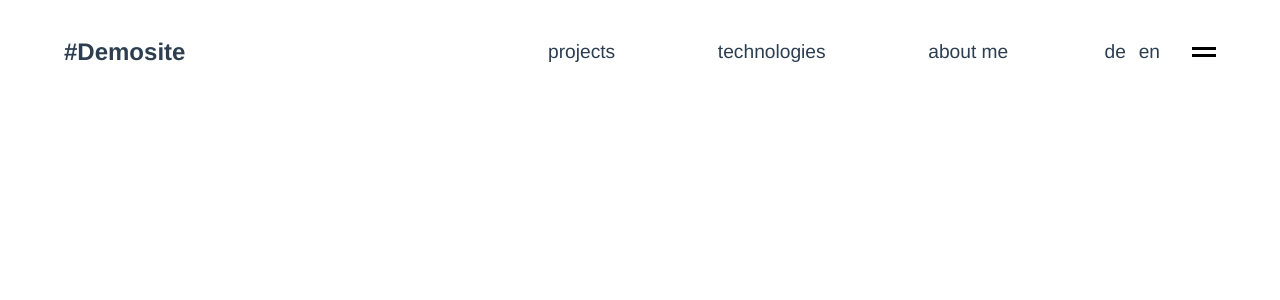
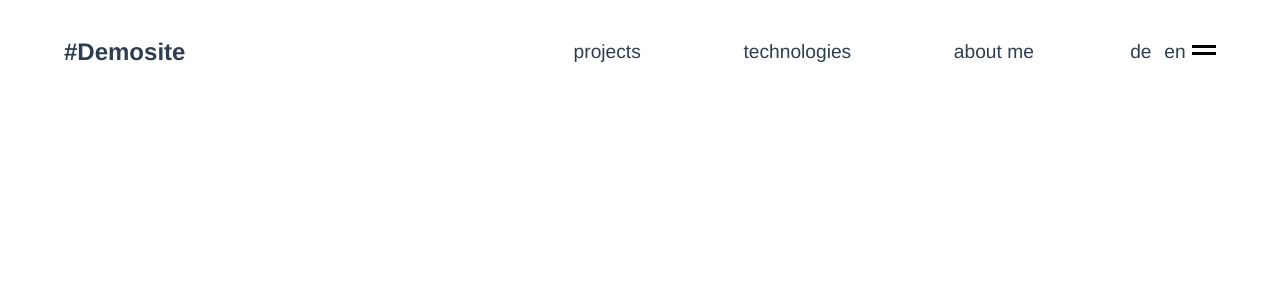
Before and after one commit to Kleinrad/PortfolioKleinrad, a Vue app: page / in a window 1280 px wide. Shown: the top 300 px of the page. Built offline with nearby package versions, Linux system fonts and the light colour scheme.

Commit message:
changed menu icon
changed border to before & after

```diff
--- a/src/components/HeaderBar.vue
+++ b/src/components/HeaderBar.vue
@@ -77,13 +77,23 @@
   -webkit-box-sizing: border-box;
   height: 10px;
   width: 1.5em;
-  margin-left: 2vw;
-  border-top: 3px solid #000;
-  border-bottom: 3px solid #000;
 }
 
-.menu_btn:hover {
-  height: 15px;
-  transition: 0.15s ease-out;
+.menu_btn::before {
+  display: block;
+  content: "";
+  height: 3px;
+  width: 100%;
+  background-color: black;
+  transform: translate3d(0, -2px, 0);
+}
+
+.menu_btn::after {
+  display: block;
+  content: "";
+  height: 3px;
+  width: 100%;
+  background-color: black;
+  transform: translate3d(0, 2px, 0);
 }
 </style>
```
